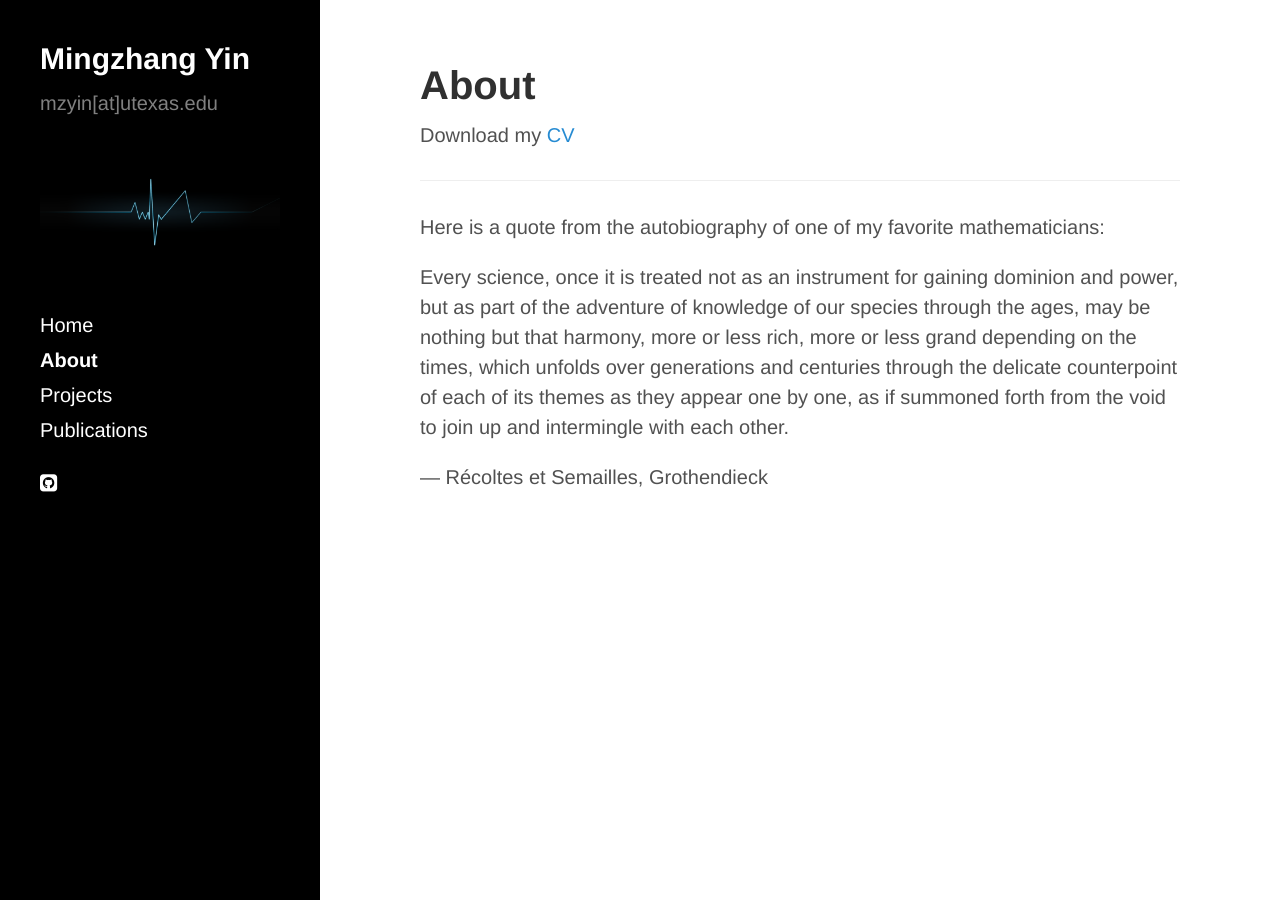
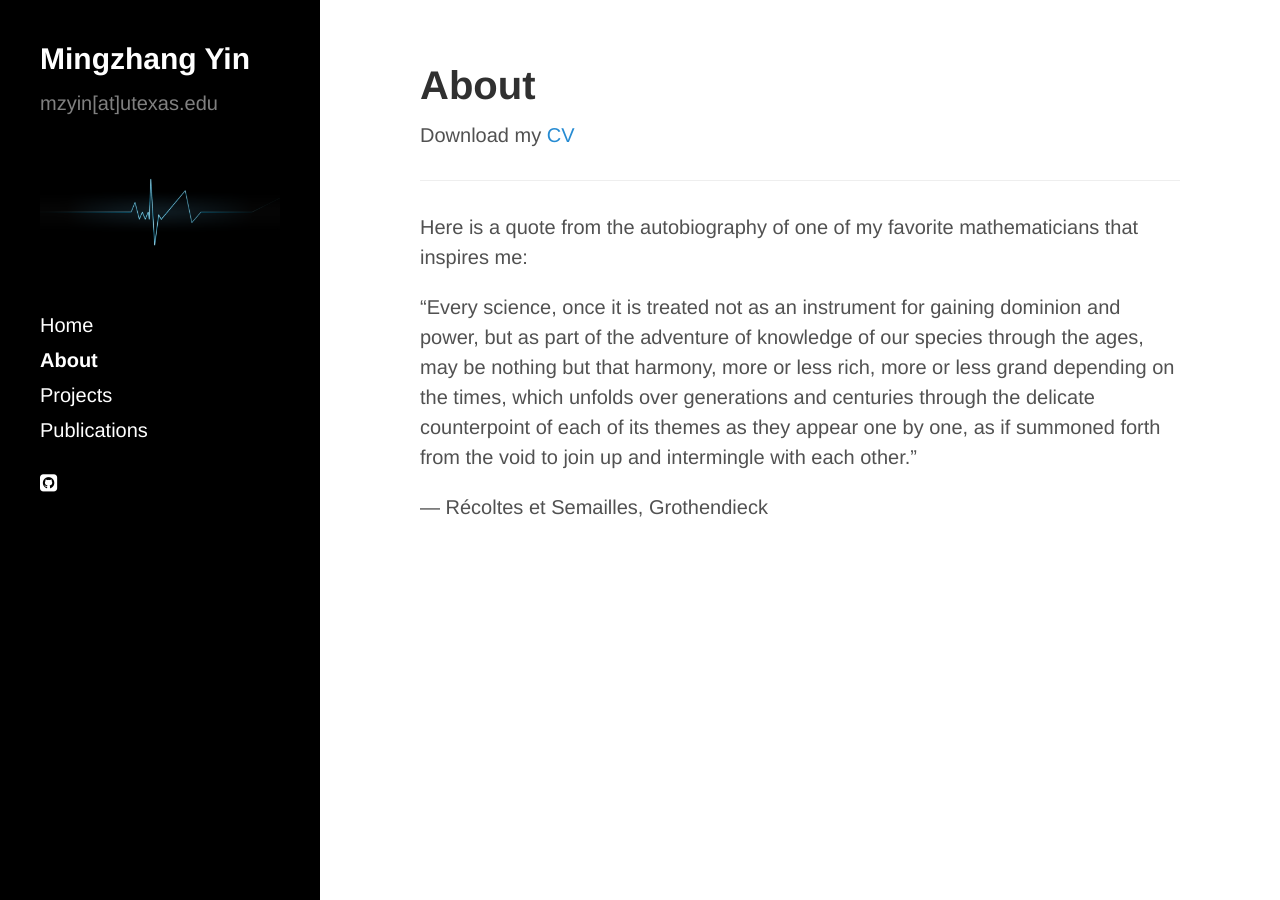
Before and after one commit to mingzhang-yin/mingzhang-yin.github.io, a Jekyll site: the page built from about.md, in a window 1280 px wide. Built offline with Jekyll 4.4.1, drawn with Linux system fonts in a browser that asks for light colours; nearby versions of some CDN libraries.

Commit message:
Update about.md

```diff
--- a/about.md
+++ b/about.md
@@ -9,8 +9,8 @@
 
 [comment]: # *Status*
 
-Here is a quote from the autobiography of one of my favorite mathematicians:
+Here is a quote from the autobiography of one of my favorite mathematicians that inspires me:
 
-Every science, once it is treated not as an instrument for gaining dominion and power, but as part of the adventure of knowledge of our species through the ages, may be nothing but that harmony, more or less rich, more or less grand depending on the times, which unfolds over generations and centuries through the delicate counterpoint of each of its themes as they appear one by one, as if summoned forth from the void to join up and intermingle with each other.
+"Every science, once it is treated not as an instrument for gaining dominion and power, but as part of the adventure of knowledge of our species through the ages, may be nothing but that harmony, more or less rich, more or less grand depending on the times, which unfolds over generations and centuries through the delicate counterpoint of each of its themes as they appear one by one, as if summoned forth from the void to join up and intermingle with each other."
 
 — Récoltes et Semailles, Grothendieck
```
